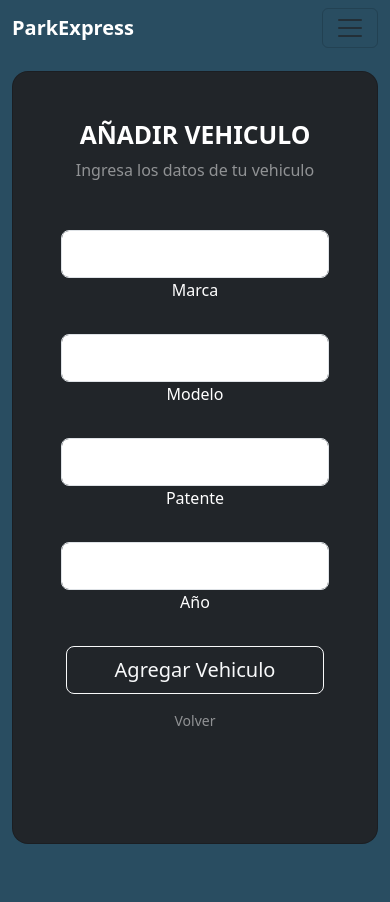
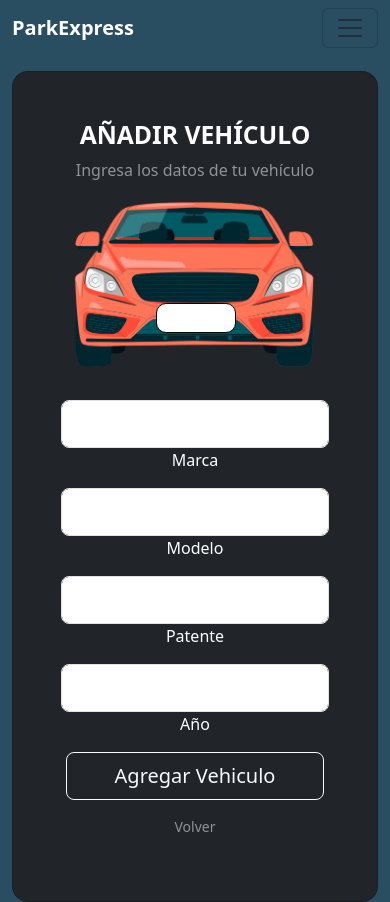
Before and after one commit to CojitoJulio/ParkExpresss, an Angular app: page /addcar in a window 390 px wide. Before the commit the page ends 844 px from the top, so only its background shows below. Built offline with nearby package versions, Linux system fonts and the light colour scheme.

Commit message:
Se agregar disenios pulentos
el disenio del auto y el de 404

```diff
--- a/src/app/components/addcar/addcar.component.css
+++ b/src/app/components/addcar/addcar.component.css
@@ -0,0 +1,35 @@
+.carsample{
+    width: 100%;
+}
+
+#car{
+    width: 400px;
+}
+
+.patente{
+    position: relative;
+    left: 155px;
+    bottom: 100px;
+    width:  120px;
+    height: 40px;
+    background-color: #fff;
+    border-radius: 10px;
+    border: 1px solid black;
+    color: black;
+    font-size: 25px;
+    text-transform:uppercase
+}
+
+@media only screen and (max-width: 600px) {
+    #car{
+        width: 250px;
+    }
+
+    .patente{
+        bottom: 67px;
+        left: 95px;
+        width: 80px;
+        height: 30px;
+        font-size: 20px;
+    }
+  }
--- a/src/app/components/addcar/addcar.component.html
+++ b/src/app/components/addcar/addcar.component.html
@@ -7,11 +7,15 @@
       <div class="col-12 col-md-8 col-lg-6 col-xl-5">
         <div class="card bg-dark text-white" style="border-radius: 1rem">
           <div class="card-body p-5 text-center">
-            <div class="pb-5">
-              <h2 class="fw-bold mb-2 text-uppercase">Añadir Vehiculo</h2>
-              <p class="text-white-50 mb-5">Ingresa los datos de tu vehiculo</p>
+            <div>
+              <h2 class="fw-bold mb-2 text-uppercase">Añadir Vehículo</h2>
+              <p class="text-white-50 mb-3">Ingresa los datos de tu vehículo</p>
 
-              <div class="form-outline form-white mb-4">
+              <div class="carsample">
+                <img src="../../../assets/carsample.png" alt="" id="car" />
+                <div class="patente">{{ patente }}</div>
+              </div>
+              <div class="form-outline form-white mb-2">
                 <input
                   type="text"
                   id="typeBrandX"
@@ -20,7 +24,7 @@
                 <label class="form-label" for="typeBrandX">Marca</label>
               </div>
 
-              <div class="form-outline form-white mb-4">
+              <div class="form-outline form-white mb-2">
                 <input
                   type="text"
                   id="typeModelX"
@@ -29,24 +33,27 @@
                 <label class="form-label" for="typeModelX">Modelo</label>
               </div>
 
-              <div class="form-outline form-white mb-4">
+              <div class="form-outline form-white mb-2">
                 <input
                   type="text"
                   id="typePatenteX"
                   class="form-control form-control-lg"
                   maxlength="6"
+                  [(ngModel)]="patente"
+                  style="text-transform: uppercase"
                 />
                 <label class="form-label" for="typePatenteX">Patente</label>
               </div>
 
-              <div class="form-outline form-white mb-4">
+              <div class="form-outline form-white mb-2">
                 <input
                   type="text"
-                  id="typePatenteX"
+                  id="typeAnioX"
                   class="form-control form-control-lg"
                   maxlength="4"
+                  (keydown)="soloNumeros($event)"
                 />
-                <label class="form-label" for="typePatenteX">Año</label>
+                <label class="form-label" for="typeAnioX">Año</label>
               </div>
 
               <button
--- a/src/app/components/addcar/addcar.component.ts
+++ b/src/app/components/addcar/addcar.component.ts
@@ -3,8 +3,22 @@ import { Component } from '@angular/core';
 @Component({
   selector: 'app-addcar',
   templateUrl: './addcar.component.html',
-  styleUrls: ['./addcar.component.css']
+  styleUrls: ['./addcar.component.css'],
 })
 export class AddcarComponent {
+  patente: string = '';
 
+  soloNumeros(event: any) {
+    const tecla = event.key;
+    if (
+      !/^[0-9]$/.test(tecla) &&
+      tecla !== 'Backspace' &&
+      tecla !== 'Delete' &&
+      tecla !== 'ArrowLeft' &&
+      tecla !== 'ArrowRight' &&
+      tecla !== 'Tab'
+    ) {
+      event.preventDefault();
+    }
+  }
 }
--- a/src/app/components/error/error.component.css
+++ b/src/app/components/error/error.component.css
@@ -0,0 +1,32 @@
+.mensaje{
+    width: 100%;
+    height: 600px;
+    background-color: #6a838b;
+    display: flex;
+    flex-direction: column;
+    justify-content: center;
+    align-items: center;
+    padding: 20px;
+}
+
+h1{
+    margin-top: 60px;
+    font-weight: bold;
+    font-size: 60px;
+}
+
+#fondo{
+    width: 100%;
+    height: 100%;
+    background-color: #6a838b;
+}
+
+.mensaje img{
+
+}
+
+@media only screen and (max-width: 600px) {
+    .mensaje img{
+        width: 380px;
+    }
+  }
--- a/src/app/components/error/error.component.html
+++ b/src/app/components/error/error.component.html
@@ -1 +1,14 @@
-<p>Esta es la pagina 404</p>
+<div id="fondo">
+  <div class="mensaje">
+    <h1>ERROR 404</h1>
+    <h3>No hemos podido encontrar esta página lo sentimos :(</h3>
+    <img src="../../../assets/404.png" alt="" class="mb-4" />
+    <button
+      routerLink="/home"
+      class="btn btn-outline-dark btn-lg px-5"
+      type="submit"
+    >
+      Volver al Inicio
+    </button>
+  </div>
+</div>
```
Also changed, not shown: src/assets/404.png (added), src/assets/carsample.png (added).
